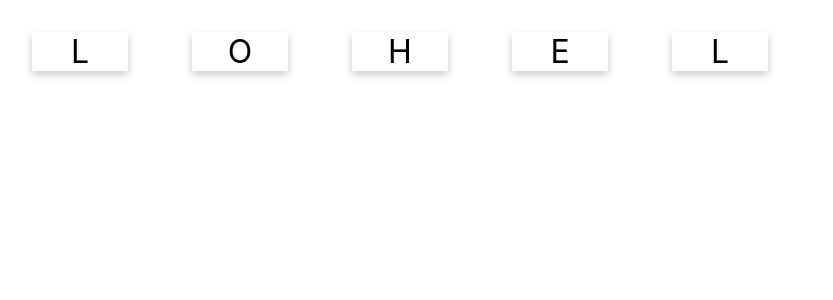
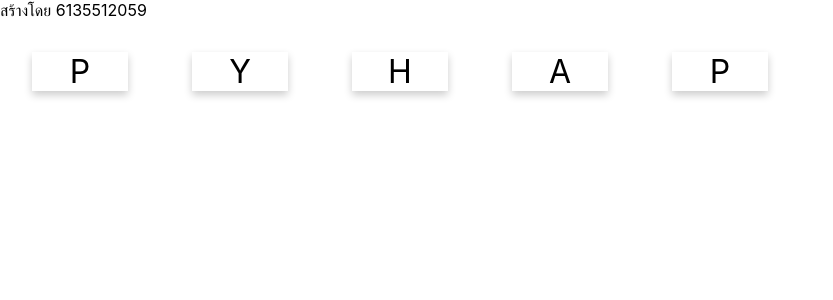
Before and after one commit to 6135512059/3SA03_Report, a React (Create React App) app in the folder card-game/: page / in a window 1280 px wide. Shown: the top 300 px of the page, without its empty margins (0-833 px from the left). Built offline with nearby package versions, Linux system fonts and the light colour scheme.

Commit message:
commit 03

```diff
--- a/card-game/src/App.css
+++ b/card-game/src/App.css
@@ -46,6 +46,6 @@
   user-select: none;
  }
  .activeCard {
-  color: red;
-  background: pink;
+  color: white;
+  background: aqua;
  }
--- a/card-game/src/App.js
+++ b/card-game/src/App.js
@@ -1,12 +1,26 @@
 import React from 'react';
 import './App.css';
 import WordCard from "./WordCard"
+const RM = Math.floor(Math.random() * 2) + 1;
 function App() {
+  if ( RM == 1)
     return (
         <div>
-        <WordCard value="hello"/>
+          { "สร้างโดย 6135512059"  }
+
+          <WordCard value="hello"/>
+
+
         </div>
         );
+  if ( RM == 2)
+    return (
+        <div>
+          { "สร้างโดย 6135512059"   }
+          <WordCard value="Happy"/>
+
+            </div>
+            );
 
 }
 export default App;
```
Also changed, not shown: card-game/src/WordCard.js (+4 -4 lines).
